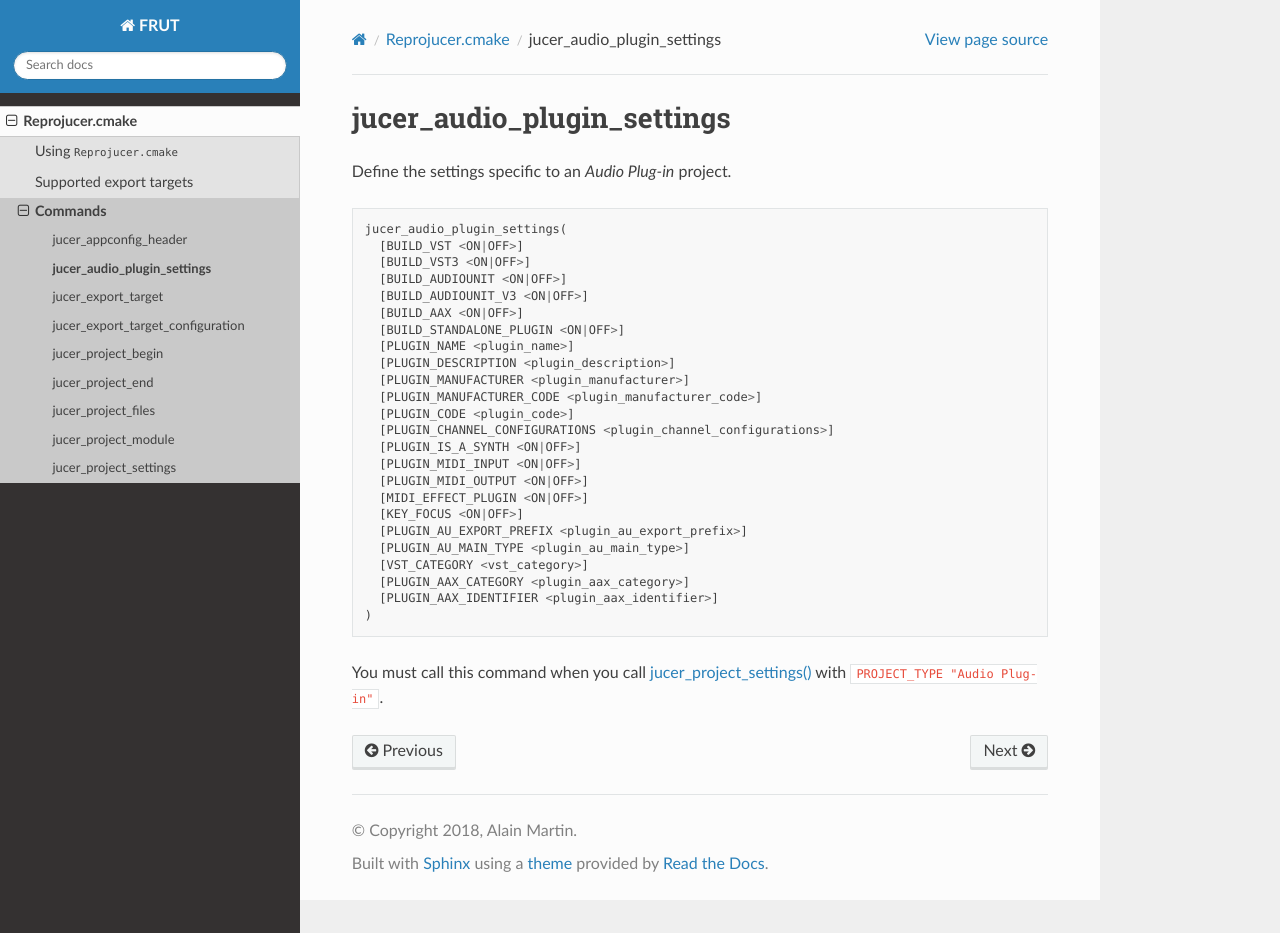
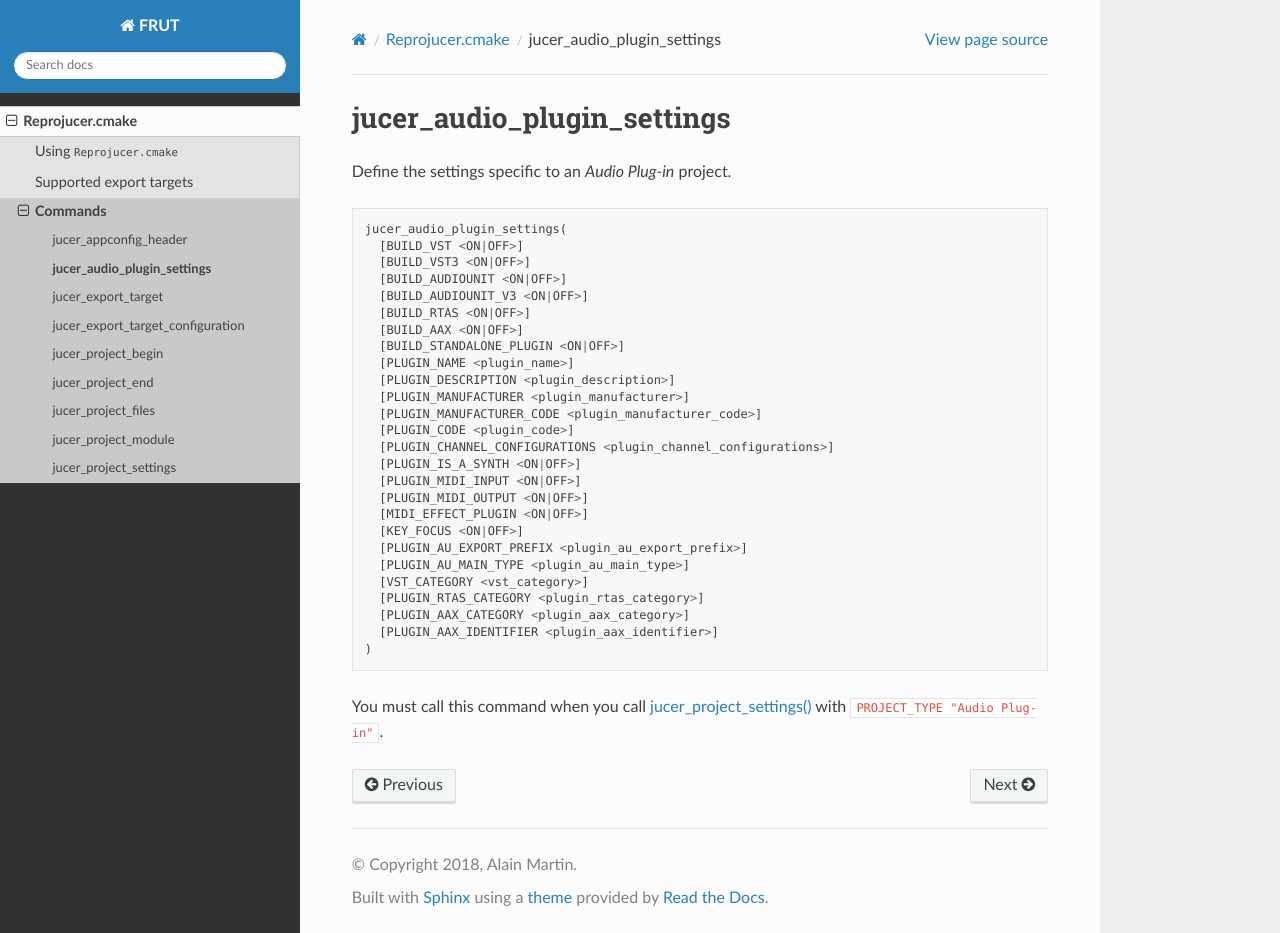
Before and after one commit to McMartin/FRUT, a Sphinx documentation site: the page built from docs/Reprojucer.cmake/command/jucer_audio_plugin_settings.rst, in a window 1280 px wide and 933 px high. Built offline with Sphinx 7.4.7 and the Read the Docs theme 2.0.0, drawn with Linux system fonts in a browser that asks for light colours.

Commit message:
Support officially building RTAS plugins

```diff
--- a/docs/Reprojucer.cmake/command/jucer_audio_plugin_settings.rst
+++ b/docs/Reprojucer.cmake/command/jucer_audio_plugin_settings.rst
@@ -10,6 +10,7 @@ Define the settings specific to an *Audio Plug-in* project.
     [BUILD_VST3 <ON|OFF>]
     [BUILD_AUDIOUNIT <ON|OFF>]
     [BUILD_AUDIOUNIT_V3 <ON|OFF>]
+    [BUILD_RTAS <ON|OFF>]
     [BUILD_AAX <ON|OFF>]
     [BUILD_STANDALONE_PLUGIN <ON|OFF>]
     [PLUGIN_NAME <plugin_name>]
@@ -26,6 +27,7 @@ Define the settings specific to an *Audio Plug-in* project.
     [PLUGIN_AU_EXPORT_PREFIX <plugin_au_export_prefix>]
     [PLUGIN_AU_MAIN_TYPE <plugin_au_main_type>]
     [VST_CATEGORY <vst_category>]
+    [PLUGIN_RTAS_CATEGORY <plugin_rtas_category>]
     [PLUGIN_AAX_CATEGORY <plugin_aax_category>]
     [PLUGIN_AAX_IDENTIFIER <plugin_aax_identifier>]
   )
```
Also changed, not shown: 1 other file.
